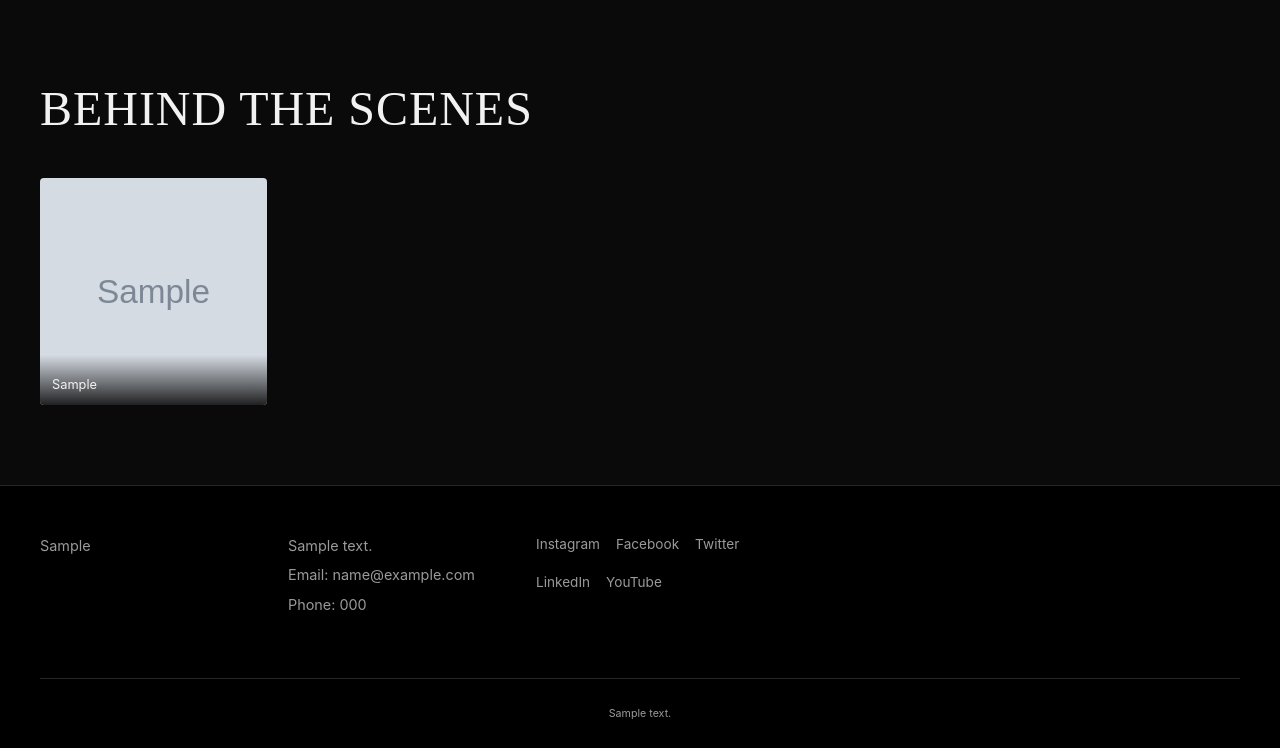
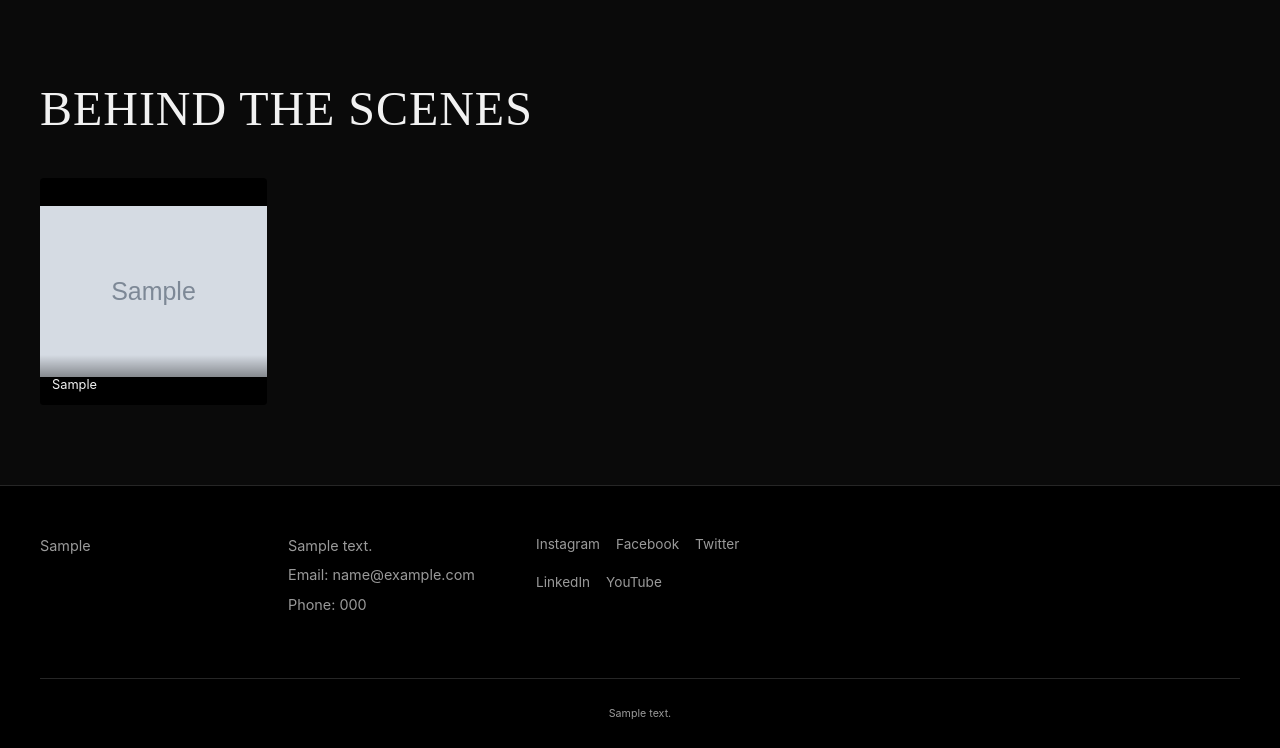
Before and after one commit to AmirAlasady/ashrafsite, a Django app: page /behind-the-scenes/ in a window 1280 px wide. Shown: the part 70-818 px from the top of the page. Run offline with Django 5.2, Linux system fonts and the light colour scheme; tables that the repository leaves empty hold one stand-in row (values such as "Sample post"); grey boxes marked "Sample" are stand-in pictures; some web fonts are replaced.

Commit message:
Clients: center heading + fixed-width items for seamless marquee. BTS gallery: show full image (no crop)

```diff
--- a/static/css/style.css
+++ b/static/css/style.css
@@ -243,6 +243,7 @@ section > h2 {
     margin: 0 auto 2.5rem;
     padding: 0 1.5rem;
     font-size: clamp(1.8rem, 3.2vw, 2.6rem);
+    text-align: center;
 }
 .clients-marquee {
     width: 100%;
@@ -260,15 +261,15 @@ section > h2 {
 }
 .clients-track:hover { animation-play-state: paused; }
 .client-item {
-    flex: 0 0 auto;
+    /* Fixed width on every item so the duplicated track is exactly twice
+       the original. translateX(-50%) lands at the duplicate's first item
+       and the loop is seamless — no gaps, regardless of logo dimensions. */
+    flex: 0 0 220px;
     display: flex;
     align-items: center;
     justify-content: center;
-    min-width: 160px;
     height: 80px;
-    /* Each item carries its trailing space, so the duplicate set lands
-       exactly at -50% with no gap on loop reset. */
-    margin-right: 4rem;
+    margin-right: 0;
     opacity: 0.7;
     transition: opacity 0.3s ease;
 }
@@ -666,15 +667,22 @@ section > h2 {
     overflow: hidden;
     border-radius: var(--radius);
     position: relative;
-    background: var(--surface-2);
+    background: #000;
+    display: flex;
+    align-items: center;
+    justify-content: center;
 }
 .bts-gallery-item img {
-    width: 100%;
-    height: 100%;
-    object-fit: cover;
+    /* Show the full image, scaled to fit inside the square container,
+       without cropping. Letterboxing fills any leftover space. */
+    max-width: 100%;
+    max-height: 100%;
+    width: auto;
+    height: auto;
+    object-fit: contain;
     transition: transform 0.5s ease;
 }
-.bts-gallery-item:hover img { transform: scale(1.06); }
+.bts-gallery-item:hover img { transform: scale(1.04); }
 .bts-gallery-item figcaption {
     position: absolute;
     inset: auto 0 0 0;
```
